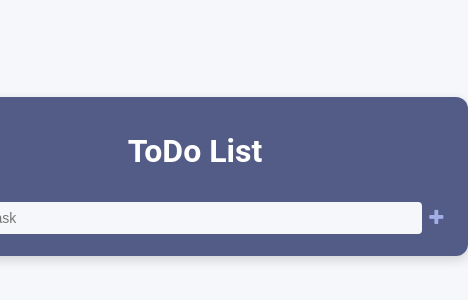
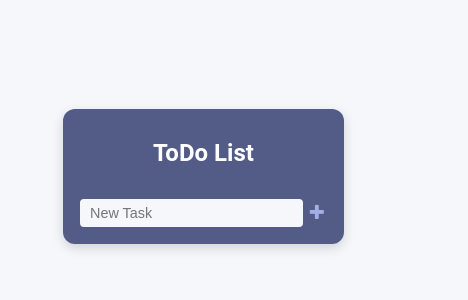
Before and after one commit to martinabruni/todo-list, a React (Vite) app: page / in a window 390 px wide. Shown: the part 246-546 px from the top of the page, 468 px wide, since content can reach past the window. Built offline with nearby package versions, Linux system fonts and the light colour scheme.

Commit message:
feat: add responsive styles for mobile layout adjustments

```diff
--- a/src/styles.css
+++ b/src/styles.css
@@ -20,6 +20,7 @@ body {
   display: flex;
   justify-content: center;
   align-items: center;
+  overflow: hidden;
 }
 
 /* Outer container holding the to-do list */
@@ -170,3 +171,24 @@ input:focus {
 .btn:hover i {
   color: var(--primary-color);
 }
+
+/* Responsive tweaks for mobile */
+@media (max-width: 600px) {
+  h1 {
+    font-size: 1.5rem;
+  }
+
+  input {
+    font-size: 0.9rem;
+    padding: 6px 10px;
+  }
+
+  .task-label {
+    font-size: 0.95rem;
+  }
+
+  .todo-list-container {
+    width: 95%;
+    padding: 15px;
+  }
+}
```
